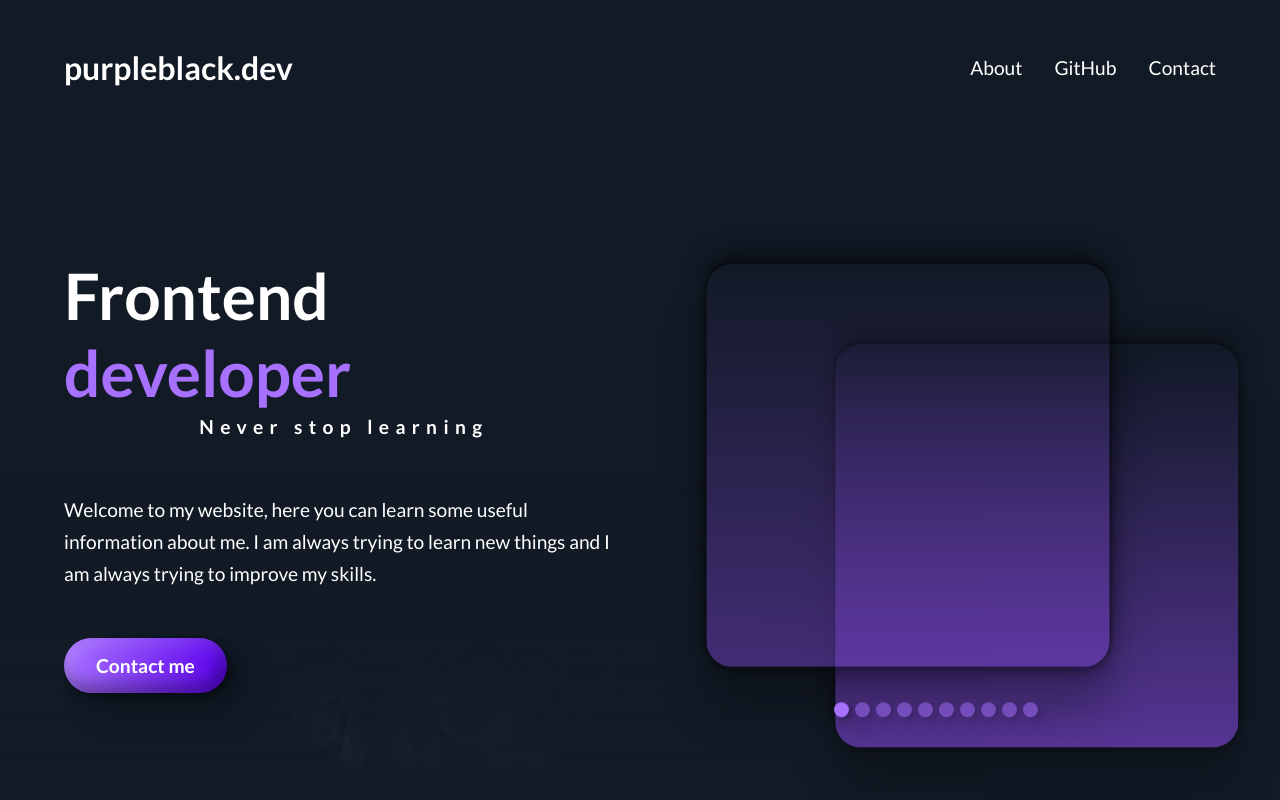
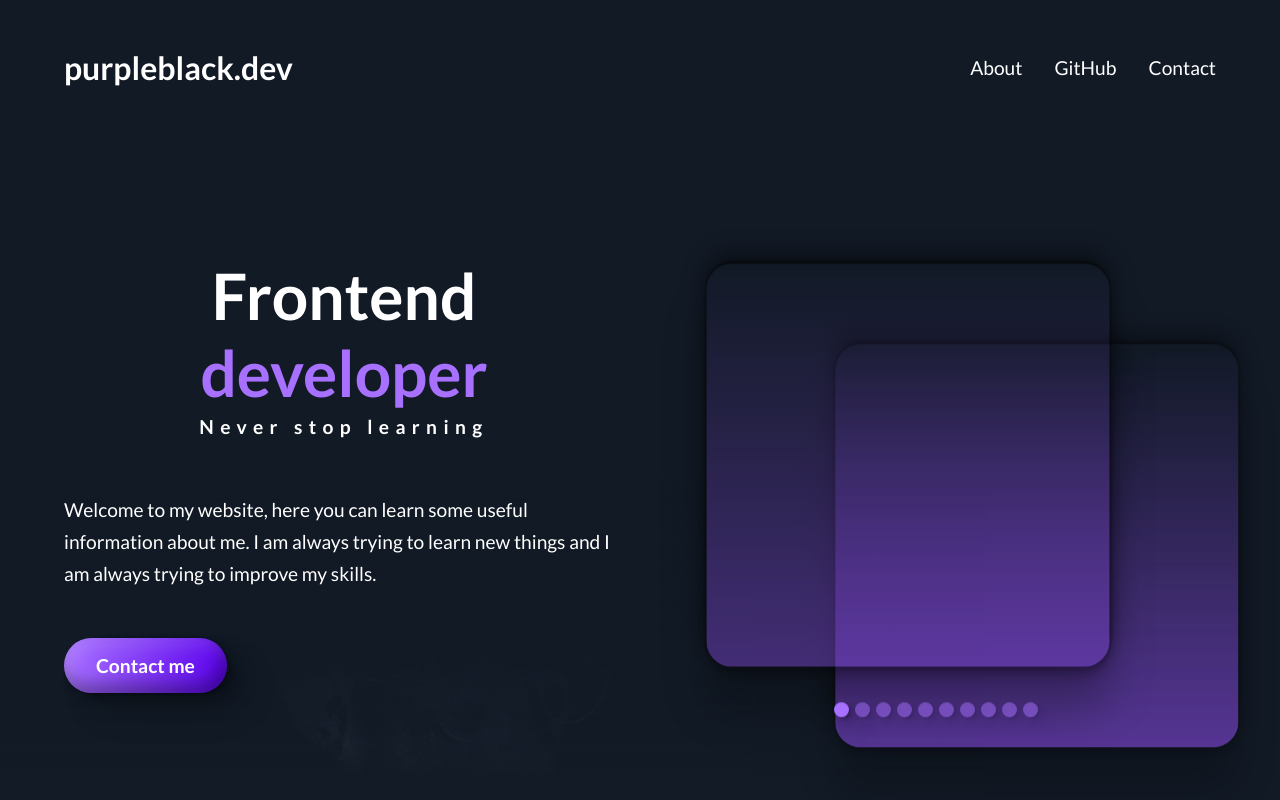
Before and after one commit to goodideagiver/purple-dev-react, a Next.js app: page / in a window 1280 px wide. Shown: the top 800 px of the page. Built offline with nearby package versions, Linux system fonts and the light colour scheme.

Commit message:
Adjust landing page text alignment

```diff
--- a/src/components/content/home/welcome/PromoWelcome.module.css
+++ b/src/components/content/home/welcome/PromoWelcome.module.css
@@ -6,6 +6,7 @@
 	font-size: 4rem;
 	font-weight: bold;
 	margin-bottom: -0.8rem;
+	text-align: center;
 }
 
 .upperText {
--- a/src/components/content/home/welcome/PromoWelcome.tsx
+++ b/src/components/content/home/welcome/PromoWelcome.tsx
@@ -7,9 +7,7 @@ export const PromoWelcome = () => (
 			<h2 className={st.bigText}>
 				Frontend <span className={st.devText}>developer</span>
 			</h2>
-			<p className={st.upperTextSub}>
-				<span>Never stop learning</span>
-			</p>
+			<p className={st.upperTextSub}>Never stop learning</p>
 		</div>
 		<p className={st.info}>
 			Welcome to my website, here you can learn some useful information about
```
